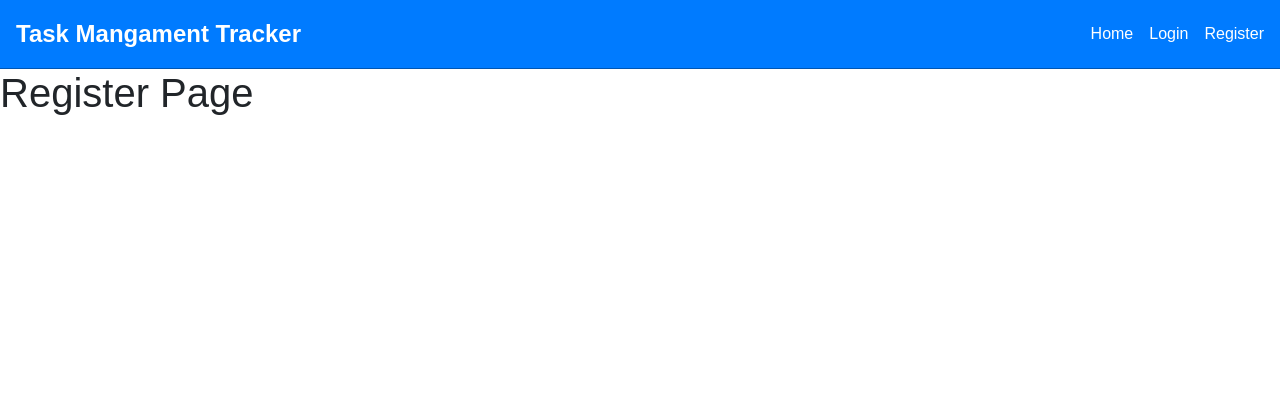
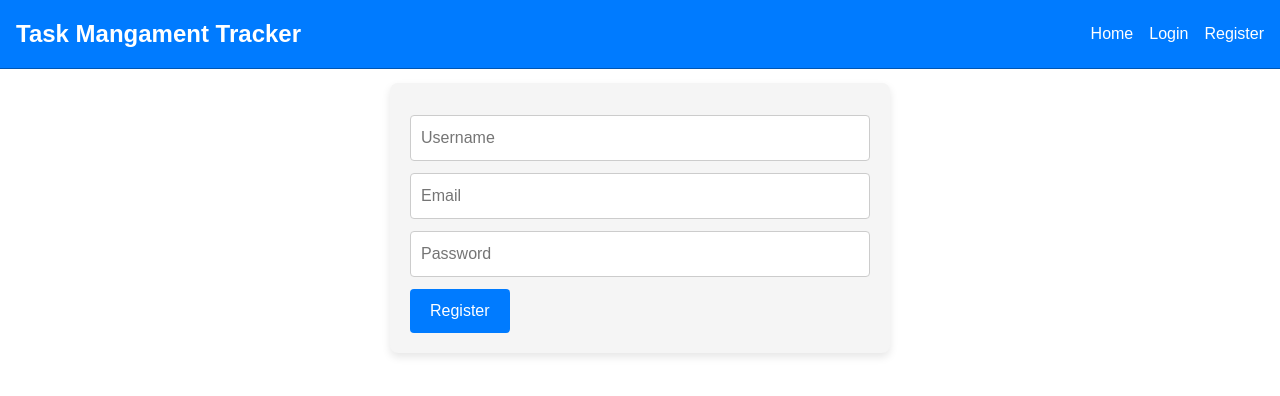
Before and after one commit to RoaaTareq/Task-Management-Web-FE, a React (Create React App) app: page /register in a window 1280 px wide. Shown: the top 396 px of the page. Built offline with nearby package versions, Linux system fonts and the light colour scheme.

Commit message:
first vsersion

```diff
--- a/src/Components/Inputs/Input.module.scss
+++ b/src/Components/Inputs/Input.module.scss
@@ -6,6 +6,7 @@
     border-radius: 4px;
     font-size: 16px;
     transition: border-color 0.3s ease;
+    margin: 12px 0;
 
     &--textarea {
       min-height: 100px;
--- a/src/Pages/Layout/NavBar.tsx
+++ b/src/Pages/Layout/NavBar.tsx
@@ -10,13 +10,13 @@ const MainNavbar: React.FC = () => {
   ];
 
   return (
-    <div>
+   <div>
       <Navbar
         brandName="Task Mangament Tracker"
         links={links}
-        className="custom-navbar-class" // Optional
+        className="custom-navbar-class"
       />
-      {/* Other components and content */}
+
     </div>
   );
 };
--- /dev/null
+++ b/src/Pages/Login.module.scss
@@ -0,0 +1,12 @@
+.form-container {
+    background-color: #f5f5f5;
+    padding: 20px;
+    border-radius: 8px;
+    box-shadow: 0px 4px 8px rgba(0, 0, 0, 0.1);
+    width: 500px;
+
+  }
+
+  .custom-input {
+    margin-bottom: 15px;
+  }
--- a/src/Pages/Login.tsx
+++ b/src/Pages/Login.tsx
@@ -1,11 +1,52 @@
-import React from 'react';
+import React, { useState } from 'react';
+import Input from '../Components/Inputs/Input';
+import Button from '../Components/Buttons/Button';
+import styles from './Login.module.scss';  // Import the CSS module
 
 const Login: React.FC = () => {
+  const [email, setEmail] = useState('');
+  const [password, setPassword] = useState('');
+
+  const handleLogin = (event: React.FormEvent) => {
+    event.preventDefault();
+    console.log({ email, password });
+
+    // Reset form after submission
+    setEmail('');
+    setPassword('');
+  };
+
   return (
-    <div>
-      <h1>Login Page</h1>
-      {/* Add login form here */}
-    </div>
+    <section>
+      <div className="container">
+        <h1>Login Page</h1>
+        <div className="d-flex justify-content-center">
+          <div>
+            <form onSubmit={handleLogin} className={styles['form-container']}>
+              <Input
+                type="email"
+                value={email}
+                placeholder="Email"
+                onChange={(e) => setEmail(e.target.value)}
+                className="custom-input"
+              />
+              <Input
+                type="password"
+                value={password}
+                placeholder="Password"
+                onChange={(e) => setPassword(e.target.value)}
+                className="custom-input"
+              />
+              <Button
+                label="Login"
+                type="submit"
+                styleType="primary"
+              />
+            </form>
+          </div>
+        </div>
+      </div>
+    </section>
   );
 };
 
--- /dev/null
+++ b/src/Pages/Register.module.scss
@@ -0,0 +1,11 @@
+.form-container {
+    background-color: #f5f5f5; // Choose your preferred color
+    padding: 20px;  // Add some padding for spacing
+    border-radius: 8px;  // Optional: to round the corners
+    box-shadow: 0px 4px 8px rgba(0, 0, 0, 0.1);  // Optional: for a subtle shadow
+    margin:14px 0;
+    padding: 20px;
+    width: 500px;
+
+
+  }
--- a/src/Pages/Register.tsx
+++ b/src/Pages/Register.tsx
@@ -1,11 +1,58 @@
-import React from 'react';
+import React, { useState } from 'react';
+import Input from '../Components/Inputs/Input';  // Import your custom Input component
+import Button from '../Components/Buttons/Button';  // Import your custom Button component
+import styles from './Register.module.scss';  // Import your CSS module
 
 const Register: React.FC = () => {
+  const [username, setUsername] = useState('');
+  const [email, setEmail] = useState('');
+  const [password, setPassword] = useState('');
+
+  const handleSubmit = (event: React.FormEvent) => {
+    event.preventDefault();
+    console.log({ username, email, password });
+    setUsername('');
+    setEmail('');
+    setPassword('');
+  };
+
   return (
-    <div>
-      <h1>Register Page</h1>
-      {/* Add registration form here */}
-    </div>
+    <section>
+      <div className="container">
+        <div className="d-flex justify-content-center">
+          <div>
+            <form onSubmit={handleSubmit} className={styles['form-container']}>
+              <Input
+                type="text"
+                value={username}
+                placeholder="Username"
+                onChange={(e) => setUsername(e.target.value)}
+                className="custom-input"
+              />
+              <Input
+                type="email"
+                value={email}
+                placeholder="Email"
+                onChange={(e) => setEmail(e.target.value)}
+                className="custom-input"
+              />
+              <Input
+                type="password"
+                value={password}
+                placeholder="Password"
+                onChange={(e) => setPassword(e.target.value)}
+                className="custom-input"
+              />
+              <Button
+                label="Register"
+                type="submit"
+                styleType="primary"
+              />
+            </form>
+          </div>
+        </div>
+      </div>
+    </section>
   );
 };
 
```
